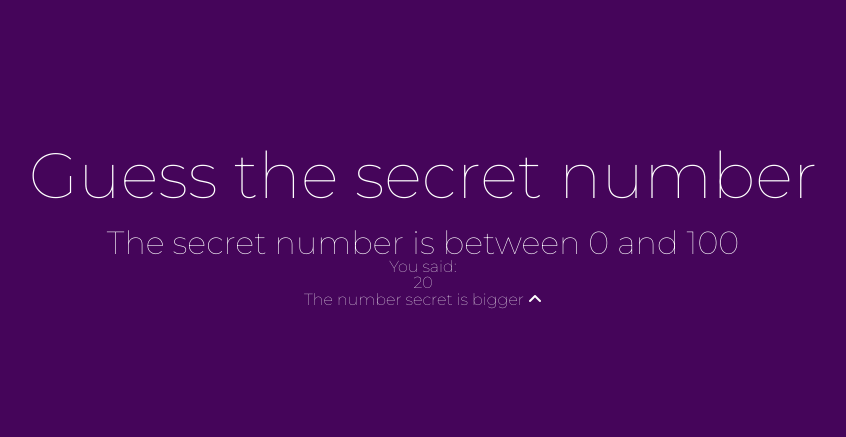
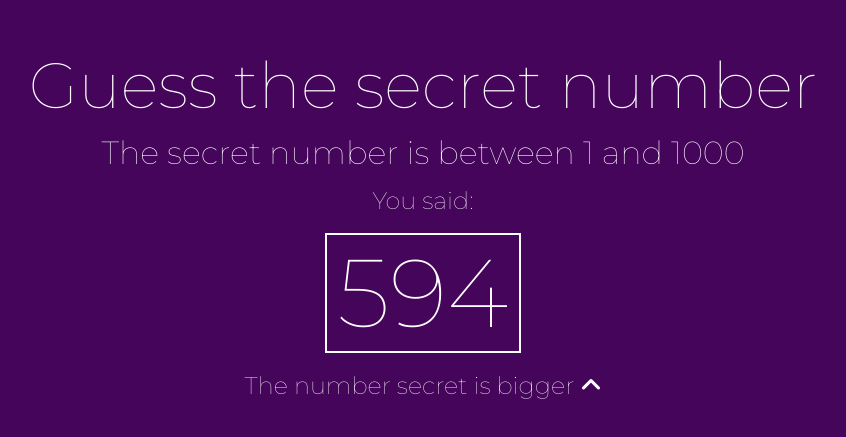
Before and after one commit to akyua/SecretNumber, a plain HTML site: page index.html in a window 1280 px wide. Shown: the part 175-612 px from the top of the page, without its empty margins (217-1063 px from the left). Drawn offline with nearby package versions, Linux system fonts and the light colour scheme.

Commit message:
Create js and make function to create a random number and show in the page

```diff
--- a/index.html
+++ b/index.html
@@ -8,6 +8,7 @@
     <link rel="stylesheet" href="https://cdnjs.cloudflare.com/ajax/libs/font-awesome/6.2.1/css/all.min.css" integrity="sha512-MV7K8+y+gLIBoVD59lQIYicR65iaqukzvf/nwasF0nqhPay5w/9lJmVM2hMDcnK1OnMGCdVK+iQrJ7lzPJQd1w==" crossorigin="anonymous" referrerpolicy="no-referrer" />
     <link rel="stylesheet" href="style.css">
     <title>Secret Number</title>
+    <script src="./js/randomNumber.js" defer></script>
 </head>
 <body>
     <h1>Guess the secret number</h1>
--- /dev/null
+++ b/js/randomNumber.js
@@ -0,0 +1,18 @@
+const lowerValue = 1;
+const highestValue = 1000;
+const secretNumber = setSecretNumber();
+
+function setSecretNumber(){
+    return parseInt(Math.random() * highestValue + 1);
+}
+
+console.log(secretNumber)
+
+const elementLowerValue = document.getElementById('lower-value')
+elementLowerValue.innerHTML = lowerValue;
+
+const elementHighestValue = document.getElementById('highest-value')
+elementHighestValue.innerHTML = highestValue;
+
+const result = document.querySelector('.box')
+result.innerHTML = secretNumber;
--- a/style.css
+++ b/style.css
@@ -27,5 +27,17 @@ h1{
 
 h3{
     font-size: 2em;
-    margin-top: 20px;
+    margin: 20px 0;
 }
+
+.mensagem {
+    font-size: 1.5em;
+}
+
+.box{
+    border: 2px solid var(--text-color);
+    display: inline-block;
+    font-size: 4em;
+    padding: 10px;
+    margin: 20px;
+}
```
